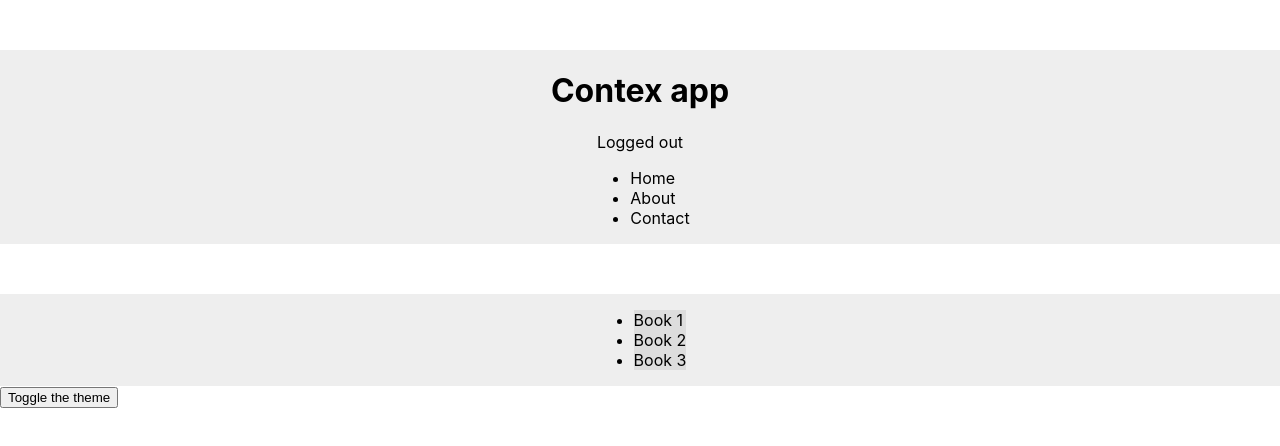
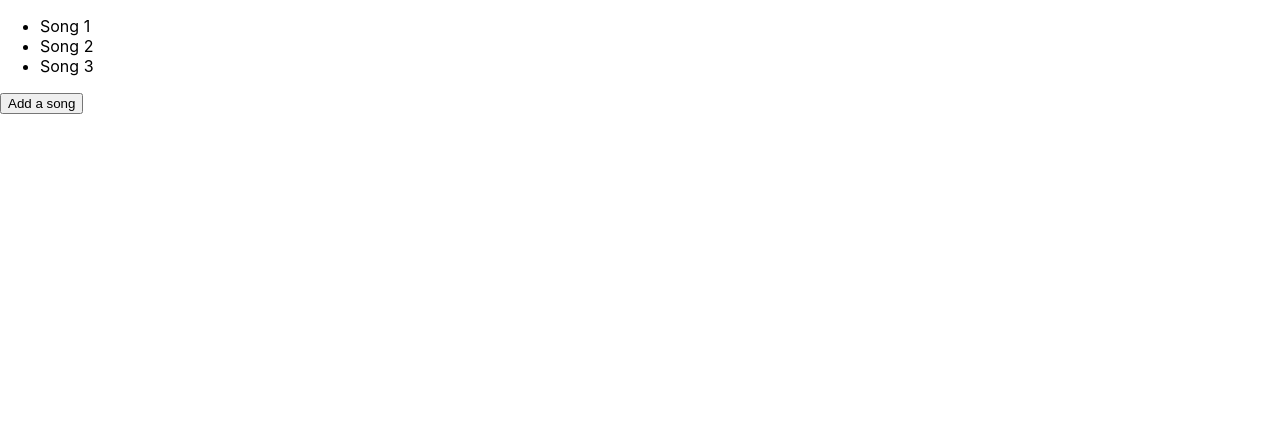
Before and after one commit to nanaji0133/ReactJS-Course, a React (Create React App) app: page / in a window 1280 px wide. Shown: the top 446 px of the page. Built offline with nearby package versions, Linux system fonts and the light colour scheme.

Commit message:
Hooks --> useState 1

```diff
--- a/package.json
+++ b/package.json
@@ -8,7 +8,8 @@
     "@testing-library/user-event": "^7.2.1",
     "react": "^16.13.1",
     "react-dom": "^16.13.1",
-    "react-scripts": "3.4.1"
+    "react-scripts": "3.4.1",
+    "uuid": "^8.2.0"
   },
   "scripts": {
     "start": "react-scripts start",
--- a/src/App.js
+++ b/src/App.js
@@ -1,15 +1,19 @@
+import SongList from "./components/Hooks/SongList";
+import "./index.css";
 import React from 'react';
-import BookList from './components/BookList';
-import Navbar from './components/Navbar';
-import ThemeToggle from './components/ThemeToggle';
-import AuthContextProvider from './context/AuthContext';
-import ThemeContextProvider from "./context/ThemeContext";
-import "./index.css";
 
 function App ()
 {
     return (
         <div>
+            <SongList />
+        </div>
+    );
+}
+
+export default App;
+
+{/* <div>
             <ThemeContextProvider>
                 <AuthContextProvider>
                     <Navbar />
@@ -17,8 +21,4 @@ function App ()
                 </AuthContextProvider>
                 <ThemeToggle />
             </ThemeContextProvider>
-        </div>
-    );
-}
-
-export default App;
+        </div> */}
--- /dev/null
+++ b/src/components/Hooks/SongList.js
@@ -0,0 +1,24 @@
+import React, { useState } from 'react';
+import uuid from "uuid/dist/v1";
+
+const SongList = () =>
+{
+    const [songs, setSongs] = useState([
+        { title: "Song 1", id: 1 },
+        { title: "Song 2", id: 2 },
+        { title: "Song 3", id: 3 }
+    ]);
+
+    const addSong = () => setSongs([...songs, { title: "new song", id: uuid() }]);
+
+    return (
+        <div className="song-list">
+            <ul>
+                { songs.map(song => <li key={ song.id }>{ song.title }</li>) }
+            </ul>
+            <button onClick={ addSong }>Add a song</button>
+        </div>
+    );
+};
+
+export default SongList;
```
Also changed, not shown: 1 other file (tests, documents, lock files or other folders).
